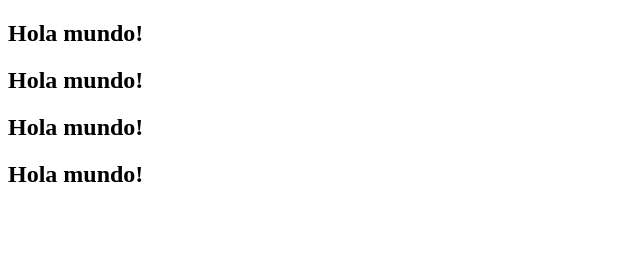
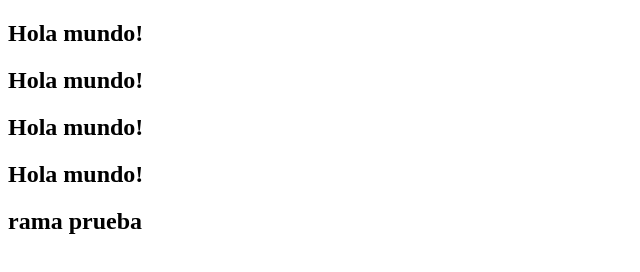
Before and after one commit to chkaren66/pruebaGit, a plain HTML site: page index.html in a window 1280 px wide. Shown: the whole page, without its empty margins (0-640 px from the left). Drawn offline with Linux system fonts and the light colour scheme.

Commit message:
prueba rama prueba

```diff
--- a/index.html
+++ b/index.html
@@ -11,6 +11,7 @@
     <h2>Hola mundo!</h2>
     <h2>Hola mundo!</h2>
     <h2>Hola mundo!</h2>
+    <h2>rama prueba</h2>
 
 </body>
 </html>
```
